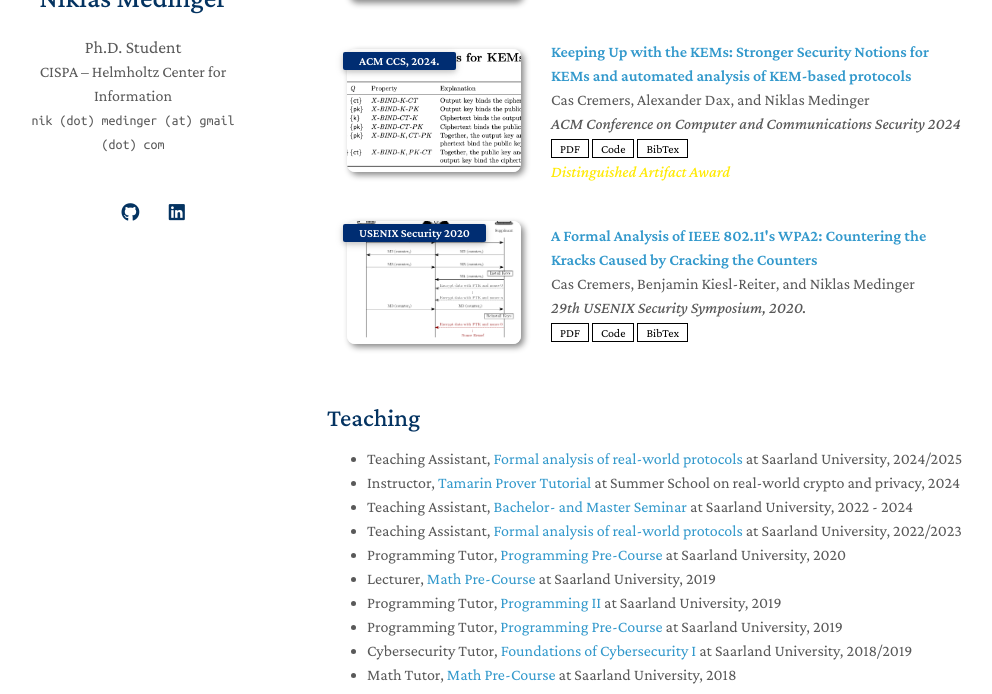
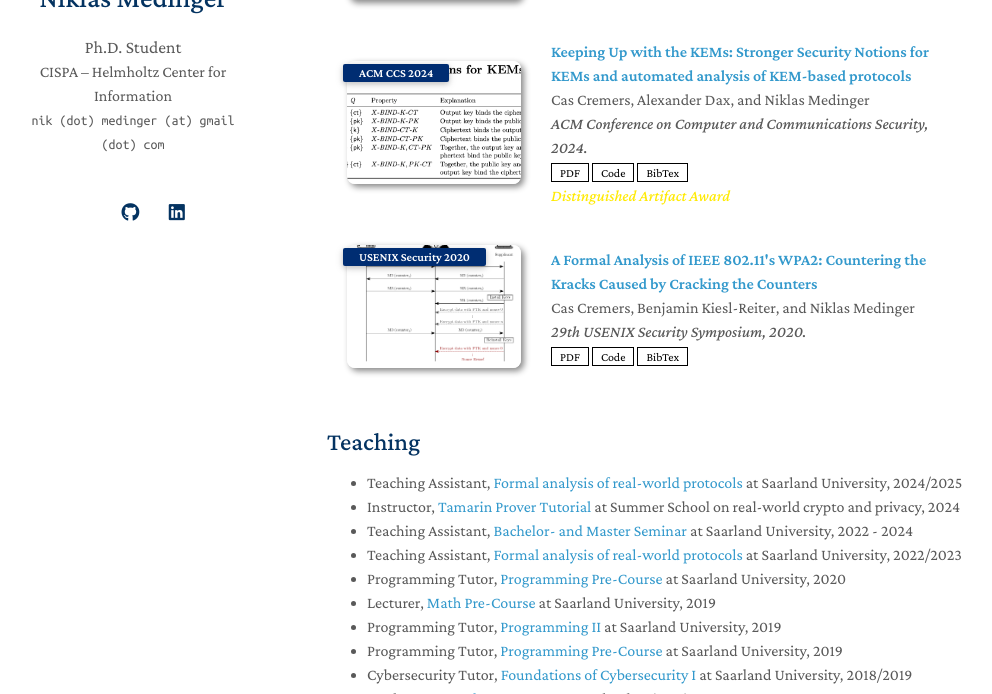
Before and after one commit to niklasmedinger/niklasmedinger.github.io, a Jekyll site: the page built from index.md, in a window 1280 px wide and 900 px high, scrolled down 602 px, cut to the strip 206-900 px from the top of the window. Shown: the whole strip, without its empty margins (143-1135 px from the left). Built offline with Jekyll 4.4.1, drawn with Linux system fonts in a browser that asks for light colours; a style sheet for code colours, icons or effects is not loaded; our own code applies the rules of GitHub Pages for plain Markdown files.

Commit message:
Fix typo

```diff
--- a/_data/publications.yml
+++ b/_data/publications.yml
@@ -2,8 +2,8 @@ main:
 
   - title: Impossibility Results for Post-Compromise Security in Real-World Communication Systems
     authors: Cas Cremers, Niklas Medinger, and Aurora Naska
+    conference_short: Under Submission
     conference: Under Submission, 2025.
-    conference_short: Under Submission
     pdf: https://eprint.iacr.org/2024/1886.pdf
     code: https://github.com/pcsanalysiseprint/pcsanalysiseprint
     image: ./assets/img/PCS-img.png
@@ -11,8 +11,8 @@ main:
 
   - title: "Keeping Up with the KEMs: Stronger Security Notions for KEMs and automated analysis of KEM-based protocols"
     authors: Cas Cremers, Alexander Dax, and Niklas Medinger
-    conference_short: ACM CCS, 2024.
-    conference: ACM Conference on Computer and Communications Security 2024
+    conference_short: ACM CCS 2024
+    conference: ACM Conference on Computer and Communications Security, 2024.
     pdf: https://eprint.iacr.org/2023/1933.pdf
     code: https://github.com/FormalKEM/Symbolic_KEM_Models
     image: ./assets/img/KEM-img.png
```
